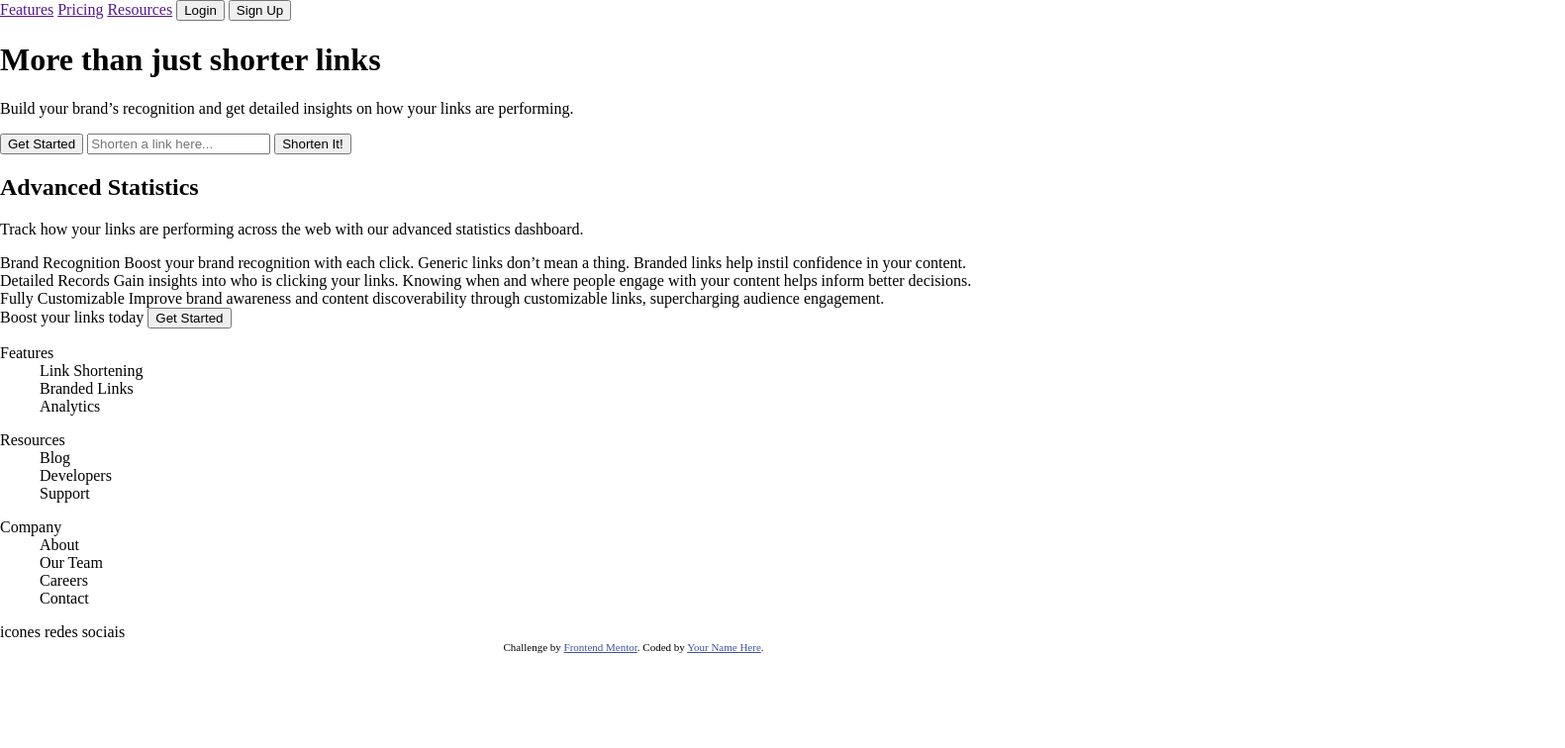
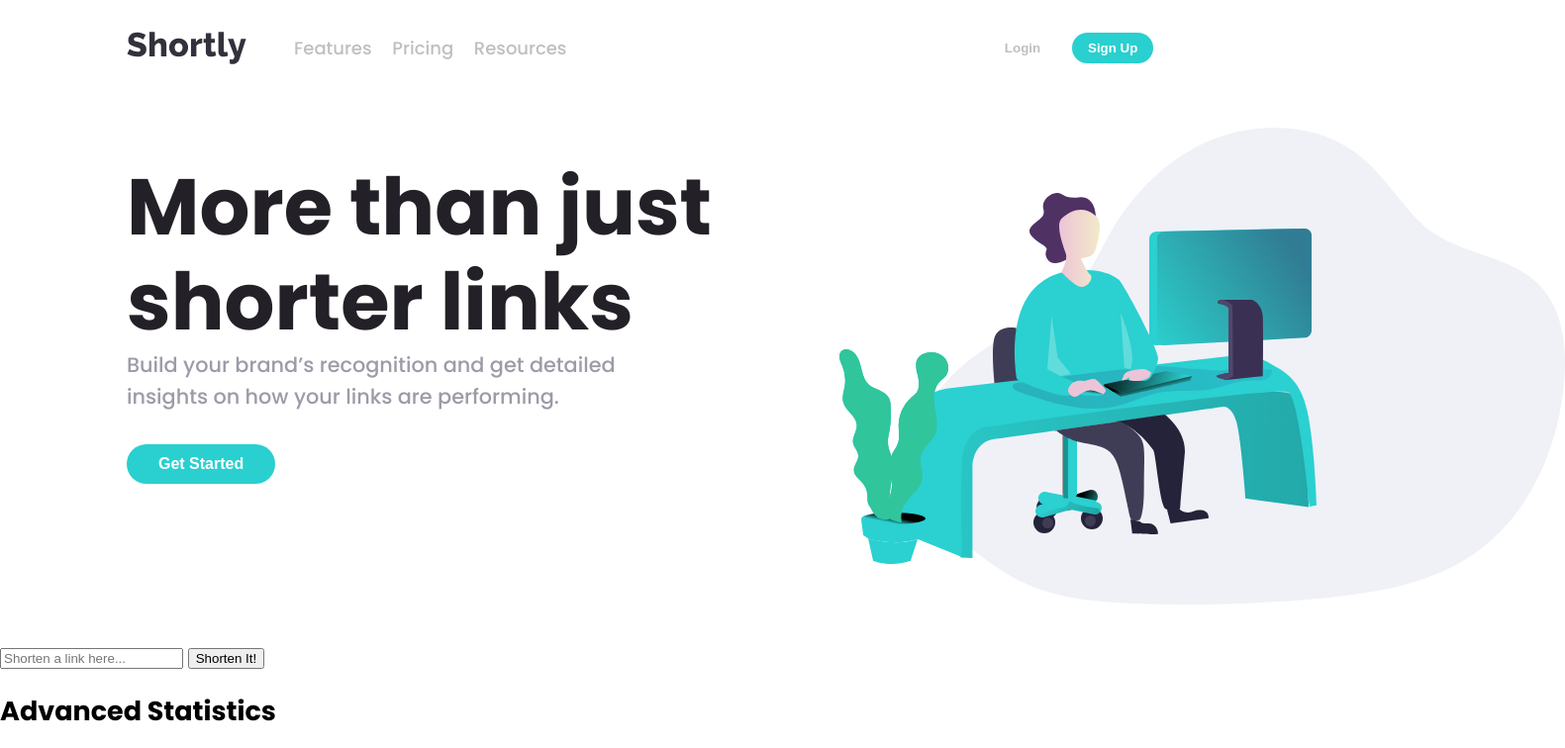
Before and after one commit to rogerbcruz/url-shoterning, a plain HTML site: page index.html in a window 1280 px wide. Shown: the top 756 px of the page at 99% size, 1581 px wide, since content can reach past the window. Drawn offline with Linux system fonts and the light colour scheme.

Commit message:
Get started

```diff
--- a/index.html
+++ b/index.html
@@ -9,7 +9,15 @@
   <link rel="icon" type="image/png" sizes="32x32" href="./images/favicon-32x32.png">
 
   <title>Frontend Mentor | Shortly URL shortening API Challenge</title>
-  <link href="./style.css" rel="stylesheet"></link>
+
+  <link rel="preconnect" href="https://fonts.googleapis.com">
+  <link rel="preconnect" href="https://fonts.gstatic.com" crossorigin>
+  <link
+    href="https://fonts.googleapis.com/css2?family=Poppins:ital,wght@0,100;0,200;0,300;0,400;0,500;0,600;0,700;0,800;0,900;1,100;1,200;1,300;1,400;1,500;1,600;1,700;1,800;1,900&display=swap"
+    rel="stylesheet">
+
+  <link href="./style.css" rel="stylesheet">
+  </link>
 
   <!-- Feel free to remove these styles or customise in your own stylesheet 👍 -->
   <style>
@@ -24,28 +32,50 @@
   </style>
 </head>
 
-<body>
+<body class="poppins-medium">
 
   <header>
+    <div class="header-content">
+      <div></div>
+      <div class="left-header">
+        <img src="./images/logo.svg" alt="Logo image" id="header-logo">
+        <div class="div-links">
           <a href="">Features</a>
           <a href="">Pricing</a>
           <a href="">Resources</a>
+        </div>
+      </div>
 
-    <button>Login</button>
-    <button>Sign Up</button>
+      <div class="buttons-login-logout poppins-medium">
+        <button id="singIn">Login</button>
+        <button id="singUp">Sign Up</button>
+      </div>
+      <div></div>
+    </div>
   </header>
-
-  <h1>More than just shorter links</h1>
+  <main>
+    <div class="main-content">
+      <div></div>
+      <div class="collum-2">
+        <h1 class="text-main">More than just shorter links</h1>
 
         <p>
           Build your brand’s recognition and get detailed insights
           on how your links are performing.
         </p>
 
-  <button>Get Started</button>
+        <button class="get-started">Get Started</button>
+      </div>
+      <div class="ilustrator-working">
+        <img src="./images/illustration-working.svg" alt="">
+      </div>
+      <div></div>
+    </div>
+    <div class="shorten-url">
       <input type="text" placeholder="Shorten a link here...">
 
       <button>Shorten It!</button>
+    </div>
 
     <h2>
       Advanced Statistics
@@ -84,6 +114,7 @@
         Get Started
       </button>
     </div>
+  </main>
 
   <footer>
     <dl>
@@ -121,6 +152,14 @@
     </div>
   </footer>
 
+  <div class="div" style="background-color: hsl(180, 66%, 49%);"></div>
+  <div class="div" style="background-color: hsl(257, 27%, 26%);"></div>
+  <div class="div" style="background-color: hsl(0, 87%, 67%);"></div>
+  <div class="div" style="background-color: hsl(0, 0%, 75%);"></div>
+  <div class="div" style="background-color: hsl(257, 7%, 63%);"></div>
+  <div class="div" style="background-color: hsl(255, 11%, 22%);"></div>
+  <div class="div" style="background-color: hsl(260, 8%, 14%);"></div>
+
 </body>
 
 </html>
--- a/style.css
+++ b/style.css
@@ -1,5 +1,185 @@
 body {
     padding: 0px;
     margin: 0px;
+    display: flex;
+    flex-direction: column;
+    overflow-x: hidden;
+}
 
+/* #region font family*/
+.poppins-medium {
+    font-size: 18px;
+    font-family: "Poppins", sans-serif;
+    font-weight: 500;
+    font-style: normal;
 }
+
+.poppins-bold {
+    font-family: "Poppins", sans-serif;
+    font-weight: 700;
+    font-style: normal;
+}
+
+/* #endregion */
+
+
+
+
+/* #region header  */
+.header-content {
+    display: grid;
+    grid-template-columns: 10% 1fr 0.4fr;
+    margin: 2rem 0rem;
+    justify-content: space-between;
+}
+
+.left-header {
+    display: flex;
+    width: 30rem;
+}
+
+#header-logo {
+    max-width: 100%;
+}
+
+/* #region div-links */
+.div-links>a {
+    text-decoration: none;
+}
+
+.div-links>a:visited {
+    text-decoration: none;
+}
+
+.div-links>a:hover {
+    text-decoration: none;
+}
+
+.div-links>a:active {
+    text-decoration: none;
+}
+
+.div-links {
+    margin: 0rem 0rem 0 2rem;
+    align-self: center;
+}
+
+.div-links>a {
+    padding-left: 1rem;
+    text-decoration: none;
+    color: hsl(0, 0%, 75%);
+}
+
+.div-links>a:hover {
+    padding-left: 1rem;
+    text-decoration: none;
+    color: hsl(260, 8%, 14%);
+    font-weight: 700;
+}
+
+/* #endregion div-links*/
+
+/* #region buttons-login-logout */
+.buttons-login-logout {
+    align-self: center;
+    margin-left: 3rem;
+}
+
+.buttons-login-logout>button {
+    border-radius: 2rem;
+    padding: 0.5rem 1rem;
+    border: none;
+    background-color: white;
+    cursor: pointer;
+    font-weight: bold;
+}
+
+.buttons-login-logout>#singUp {
+    background-color: hsl(180, 66%, 49%);
+    color: white;
+    margin-left: 0.7rem;
+}
+
+.buttons-login-logout>#singUp:hover {
+    background-color: hsl(180, 66%, 75%);
+}
+
+.buttons-login-logout>#singIn {
+    color: hsl(0, 0%, 75%);
+}
+
+.buttons-login-logout>#singIn:hover {
+    color: hsl(260, 8%, 14%);
+    font-weight: bolder;
+}
+
+.ilustrat-working {
+    max-width: 100%;
+    position: absolute;
+}
+
+
+.div {
+    width: 5rem;
+    height: 5rem;
+    border: 1px solid black
+}
+
+/* #endregion buttons-login-logout*/
+
+
+/* #endregion header*/
+
+
+
+/* #region main */
+.main-content {
+    display: grid;
+    grid-template-columns: 10% 1fr 50%;
+    ;
+    margin: 2rem 0rem;
+    justify-content: space-between;
+}
+
+.div-main-content {
+    width: 30rem;
+}
+
+.text-main {
+    font-size: 5rem;
+    margin: 0px;
+    line-height: 6rem;
+    color: hsl(260, 8%, 14%);
+    padding-top: 2rem;
+}
+
+.collum-2 {
+    width: 45rem;
+    height: 482px;
+}
+
+.main-content>div>p {
+    line-height: 2rem;
+    color: hsl(257, 7%, 63%);
+    font-size: 1.3rem;
+    margin: 0px;
+    width: 35rem;
+}
+
+.get-started {
+    border-radius: 2rem;
+    padding: 0.5rem 1rem;
+    border: none;
+    background-color: white;
+    cursor: pointer;
+    font-weight: bold;
+    background-color: hsl(180, 66%, 49%);
+    color: white;
+}
+
+.get-started {
+    margin-top: 2rem;
+    padding: 0.7rem 2rem;
+    font-size: 1rem;
+}
+/* #endregion main */
```
Lines whose indentation alone changed are shown as unchanged.
